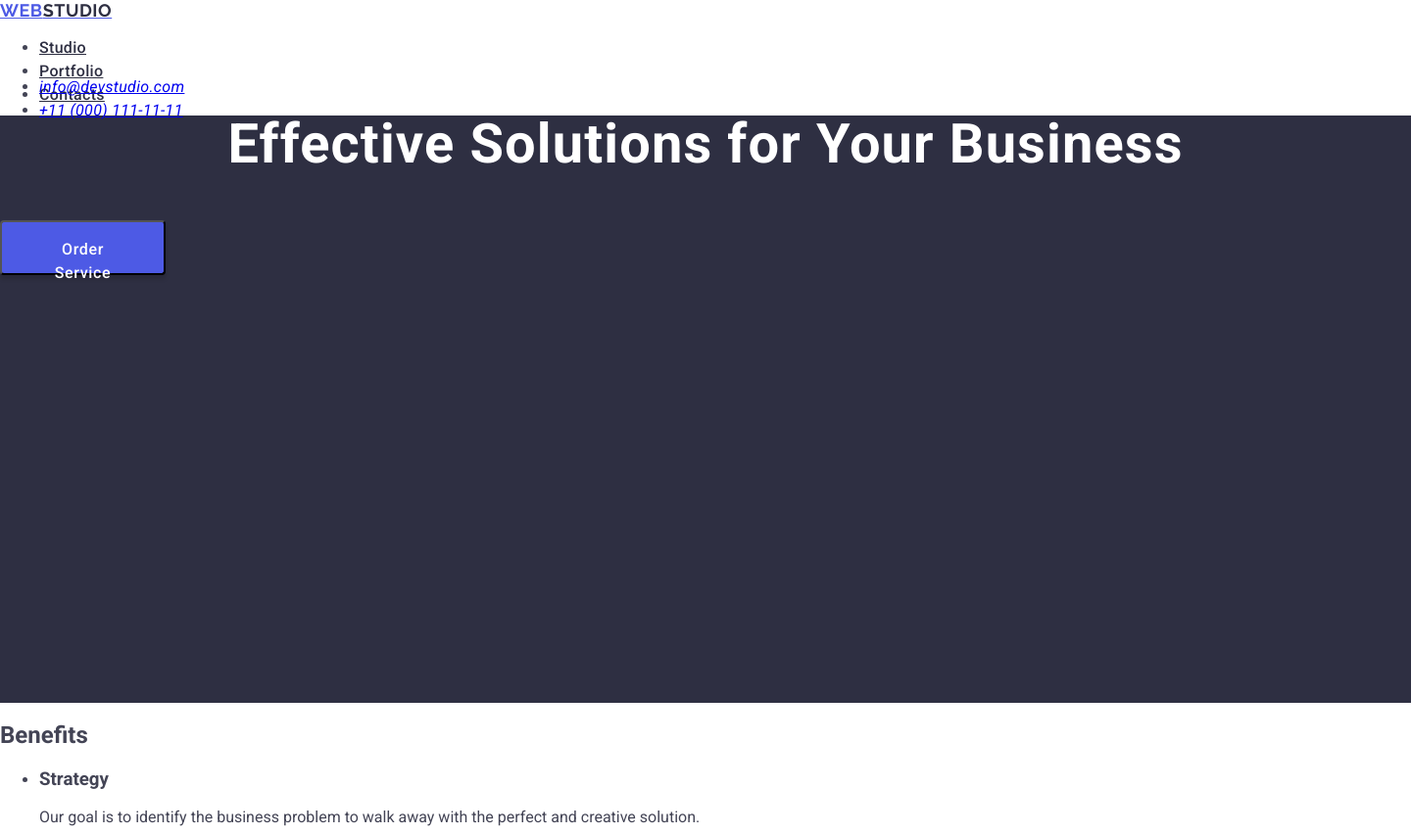
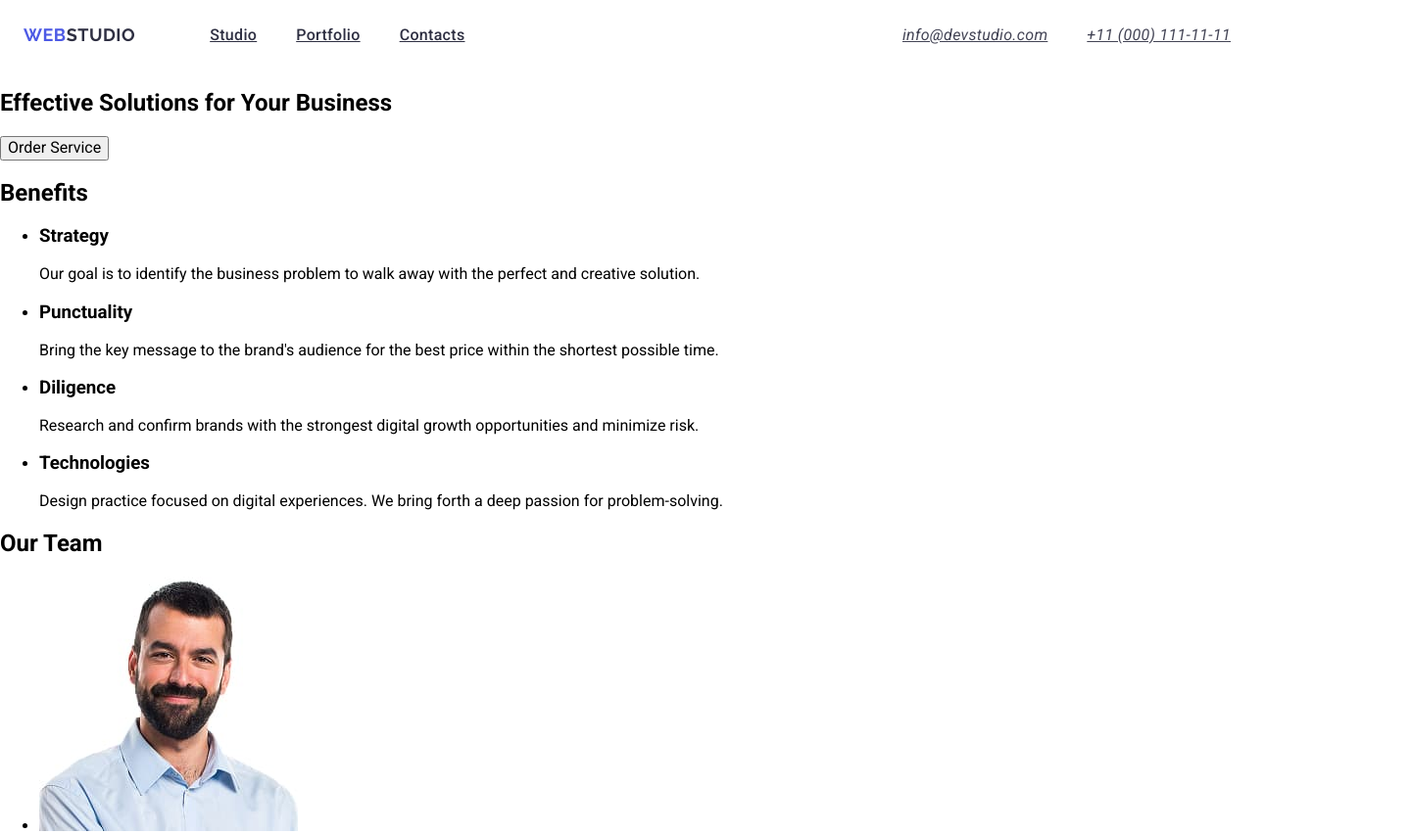
Before and after one commit to M3X4N1K/goit-markup-hw-02, a plain HTML site: page index.html in a window 1280 px wide. Shown: the top 852 px of the page at 98% size, 1440 px wide, since content can reach past the window. Drawn offline with nearby package versions, Linux system fonts and the light colour scheme.

Commit message:
All reset and add ChatGPT

```diff
--- a/css/stylos.css
+++ b/css/stylos.css
@@ -42,19 +42,46 @@
 }
 
 body {
-  font-family: Roboto;
-  color: #434455;
+  font-family: Roboto, sans-serif;
+  font-weight: regular;
+  size: 16px;
+  height: 24px;
+  letter-spacing: 2;
+  display: contents;
 }
 
-header {
-  width: 1440px;
-  height: 72px;
+.header-container {
+  display: flex;
+  justify-content: space-between;
+  align-items: center;
+  padding: 24px;
+}
 
+.top-line {
+  display: flex;
+  align-items: center;
+  gap: 76px;
+}
+
+.nav-list {
+  display: flex;
+  list-style: none;
+  gap: 40px;
+  padding: 0;
+  margin: 0;
+}
+
+.address-list {
+  display: flex;
+  list-style: none;
+  gap: 40px;
+  padding: 0;
+  margin: 0;
 }
 
 .logo-web {
-  font-family: "Raleway",
-    sans-serif;
+  text-decoration: none;
+  font-family: "Raleway", sans-serif;
   font-weight: 700;
   font-size: 18px;
 
@@ -65,22 +92,8 @@ header {
   color: #4d5ae5;
 }
 
-.header-studio {
-  font-family: "Raleway",
-    sans-serif;
-  font-weight: 700;
-  font-size: 18px;
-
-  /* line-height: 21px; */
-  line-height: 117%;
-  letter-spacing: 0.03em;
-  text-transform: uppercase;
+.logo-studio {
   color: #2e2f42;
-}
-
-.header-nav {
-  width: 261px;
-  height: 24px;
 }
 
 .header-nav-item {
@@ -94,65 +107,9 @@ header {
   color: #2e2f42;
 }
 
-#contacts {
-  /* line-height: 24px; */
-  line-height: 150%;
-  letter-spacing: 0.02em;
-  color: #434455;
-}
-
-.background-button {
-  width: 1440px;
-  height: 600px;
-  background: #2e2f42;
-
-}
-
-.button-order {
-  cursor: pointer;
+.address-style-email,
+.address-style-tel {
   font-family: "Roboto", sans-serif;
-  font-weight: 500;
-  font-size: 16px;
-  text-align: center;
-
-  /* line-height: 24px; */
-  line-height: 150%;
-  letter-spacing: 0.04em;
-  color: #fff;
-  border-radius: 4px;
-  padding: 16px 32px;
-  width: 169px;
-  height: 56px;
-  box-shadow: 0 4px 4px 0 rgba(0, 0, 0, 0.15);
-  background: #4d5ae5;
-}
-
-.text-h1 {
-  font-family: "Roboto", sans-serif;
-  font-weight: 700;
-  font-size: 56px;
-
-  /* line-height: 60px; */
-  line-height: 107%;
-  letter-spacing: 0.02em;
-  text-align: center;
-  color: #fff;
-}
-
-.benefits>h3 {
-  font-family: "Roboto", sans-serif;
-  font-weight: 500;
-  font-size: 20px;
-
-  /* line-height: 24px; */
-  line-height: 120%;
-  letter-spacing: 0.02em;
-  color: #2e2f42;
-}
-
-.benefit>p {
-  font-family: "Roboto",
-    sans-serif;
   font-weight: 400;
   font-size: 16px;
 
@@ -161,32 +118,3 @@ header {
   letter-spacing: 0.02em;
   color: #434455;
 }
-
-.present-photo {
-  width: 1440px;
-  height: 732px;
-  background: #f4f4fd;
-}
-
-.our-team-foto {
-  font-family: "Roboto", sans-serif;
-  font-weight: 700;
-  font-size: 36px;
-
-  /* line-height: 40px; */
-  line-height: 111%;
-  letter-spacing: 0.02em;
-  text-align: center;
-  color: #2e2f42;
-}
-
-.foto-box {
-  border-radius: 0 0 4px 4px;
-  padding: 0px 0px 32px 0px;
-  width: 264px;
-  height: 380px;
-  box-shadow: 0 2px 1px 0 rgba(46, 47, 66, 0.08), 0 1px 1px 0 rgba(46, 47, 66, 0.16), 0 1px 6px 0 rgba(46, 47, 66, 0.08);
-  background: #fff;
-  text-align: center;
-
-}
--- a/index.html
+++ b/index.html
@@ -24,31 +24,41 @@
   </head>
   <body>
     <header>
-      <!--Menu navigation-->
-      <nav>
+      <div class="header-container">
+        <nav class="top-line">
           <a class="logo-web" href="./index.html"
-          >Web<span class="header-studio">Studio</span></a
+            >Web<span class="logo-studio">Studio</span></a
           >
-        <ul class="header-nav">
+
+          <ul class="nav-list">
             <li><a class="header-nav-item" href="#studio">Studio</a></li>
             <li><a class="header-nav-item" href="#portfolio">Portfolio</a></li>
             <li><a class="header-nav-item" href="#contacts">Contacts</a></li>
           </ul>
         </nav>
-      <!--Contact addres-->
+
         <address id="contacts">
-        <ul>
-          <li><a href="mailto:info@devstudio.com">info@devstudio.com</a></li>
-          <li><a href="tel:+110001111111"> +11 (000) 111-11-11 </a></li>
+          <ul class="address-list">
+            <li>
+              <a class="address-style-email" href="mailto:info@devstudio.com"
+                >info@devstudio.com</a
+              >
+            </li>
+            <li>
+              <a class="address-style-tel" href="tel:+110001111111">
+                +11 (000) 111-11-11
+              </a>
+            </li>
           </ul>
         </address>
+      </div>
     </header>
 
     <main>
-      <section class="background-button">
+      <section class="prime-button">
         <!--Img + button-->
-        <h1 class="text-h1">Effective Solutions for Your Business</h1>
-        <button class="button-order" type="button">Order Service</button>
+        <h1 class="prime-text">Effective Solutions for Your Business</h1>
+        <button class="prime-button" type="button">Order Service</button>
       </section>
       <!--Sekcia perevag-->
 
@@ -89,24 +99,24 @@
       <section class="present-photo">
         <h2 id="studio" class="our-team-foto">Our Team</h2>
         <ul>
-          <li class="foto-box">
+          <li>
             <img src="./images/img-3.jpg" alt="Mark" width="264" height="260" />
-            <h3 class="name-foto">Mark Guerrero</h3>
+            <h3>Mark Guerrero</h3>
             <p>Product Designer</p>
           </li>
-          <li class="foto-box">
+          <li>
             <img src="./images/img-2.jpg" alt="Tom" width="264" height="260" />
-            <h3 class="name-foto">Tom Ford</h3>
+            <h3>Tom Ford</h3>
             <p>Frontend Developer</p>
           </li>
-          <li class="foto-box">
+          <li>
             <img
               src="./images/img-1.jpg"
               alt="Camila"
               width="264"
               height="260"
             />
-            <h3 class="name-foto">Camila Garcia</h3>
+            <h3>Camila Garcia</h3>
             <p>Marketing</p>
           </li>
           <li class="foto-box">
@@ -156,7 +166,9 @@
     </main>
 
     <footer>
-      <a href="./index.html">WebStudio</a>
+      <a class="logo-web" href="./index.html"
+        >Web<span class="header-studio">Studio</span></a
+      >
       <p>
         Increase the flow of customers and sales for your business with digital
         marketing & growth solutions.
```
Lines whose indentation alone changed are shown as unchanged.
